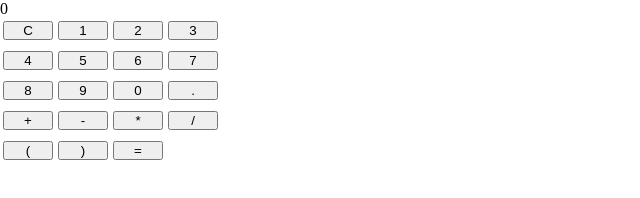
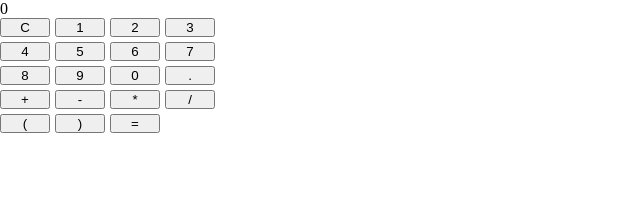
Before and after one commit to moonf/calculator, a plain HTML site: page index.html in a window 1280 px wide. Shown: the whole page, without its empty margins (0-640 px from the left). Drawn offline with Linux system fonts and the light colour scheme.

Commit message:
Clear CSS

```diff
--- a/style.css
+++ b/style.css
@@ -1,10 +1,6 @@
 * {
   margin: 0;
   padding: 0;
-}
-
-.wrapper {
-  /* max-width: 320px; */
 }
 
 .buttons {
@@ -12,8 +8,3 @@
   grid-template-columns: 50px 50px 50px 50px;
   grid-gap: 5px;
 }
-
-.buttons button {
-  margin: 3px;
-  width: 100%;
-}
```
